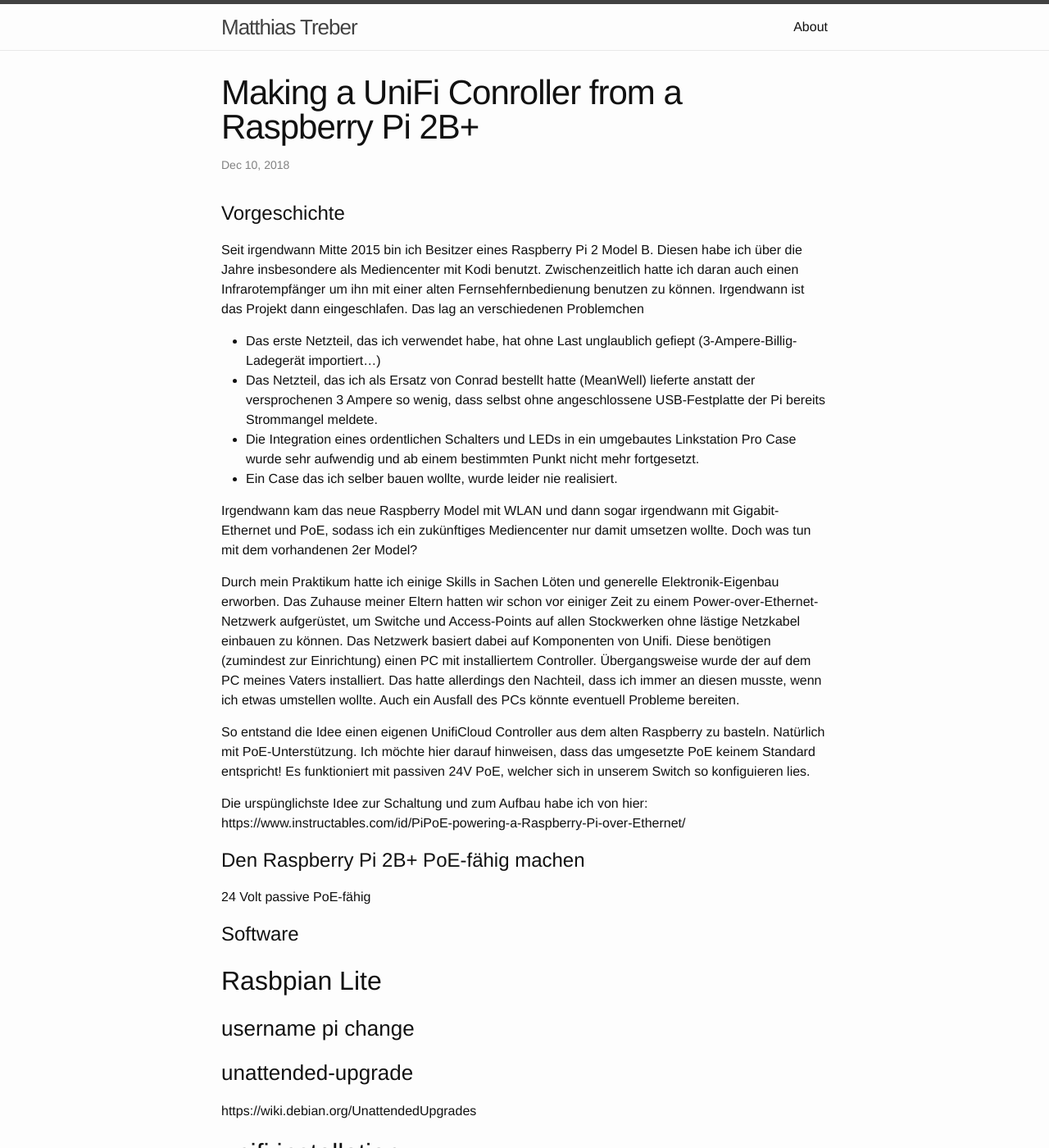
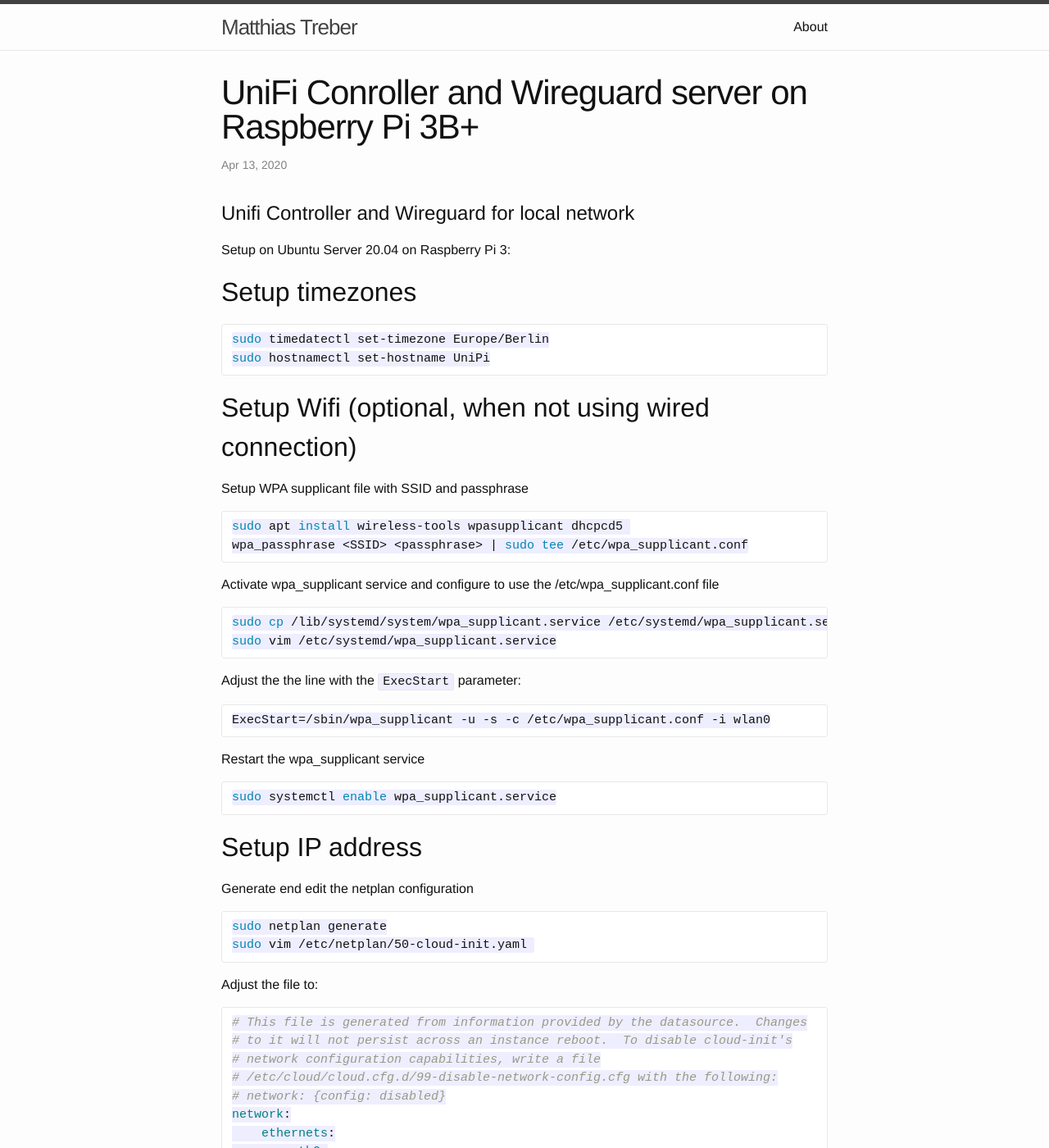
Before and after one commit to materpillar/materpillar.github.io, a Jekyll site: the page built from _posts/2018-12-10-UniPiController.markdown, in a window 1280 px wide and 1400 px high. Shown: the whole window at 82% size. Built offline with Jekyll 4.4.1, drawn with Linux system fonts in a browser that asks for light colours; some of the changed text lies outside the part shown.

Commit message:
UniPi update

````diff
--- a/_posts/2018-12-10-UniPiController.markdown
+++ b/_posts/2018-12-10-UniPiController.markdown
@@ -1,59 +1,132 @@
 ---
 layout: post
-title:  "Making a UniFi Conroller from a Raspberry Pi 2B+"
-date:   2018-12-10 22:00:00 +0200
+title:  "UniFi Conroller and Wireguard server on Raspberry Pi 3B+"
+date:   2020-04-13 22:00:00 +0200
 categories: project
 ---
 
+# Unifi Controller and Wireguard for local network
+Setup on Ubuntu Server 20.04 on Raspberry Pi 3:
 
-# Vorgeschichte
+## Setup timezones
+```bash
+sudo timedatectl set-timezone Europe/Berlin
+sudo hostnamectl set-hostname UniPi
+```
 
-Seit irgendwann Mitte 2015 bin ich Besitzer eines Raspberry Pi 2 Model B. Diesen habe ich über die Jahre insbesondere als Mediencenter mit Kodi benutzt.
-Zwischenzeitlich hatte ich daran auch einen Infrarotempfänger um ihn mit einer alten Fernsehfernbedienung benutzen zu können. Irgendwann ist das Projekt dann eingeschlafen.
-Das lag an verschiedenen Problemchen
-* Das erste Netzteil, das ich verwendet habe, hat ohne Last unglaublich gefiept (3-Ampere-Billig-Ladegerät importiert...)
-* Das Netzteil, das ich als Ersatz von Conrad bestellt hatte (MeanWell) lieferte anstatt der versprochenen 3 Ampere so wenig, dass selbst ohne angeschlossene USB-Festplatte der Pi bereits Strommangel meldete.
-* Die Integration eines ordentlichen Schalters und LEDs in ein umgebautes Linkstation Pro Case wurde sehr aufwendig und ab einem bestimmten Punkt nicht mehr fortgesetzt.
-* Ein Case das ich selber bauen wollte, wurde leider nie realisiert.
+## Setup Wifi (optional, when not using wired connection)
 
-Irgendwann kam das neue Raspberry Model mit WLAN und dann sogar irgendwann mit Gigabit-Ethernet und PoE, sodass ich ein zukünftiges Mediencenter nur damit umsetzen wollte.
-Doch was tun mit dem vorhandenen 2er Model?
+Setup WPA supplicant file with SSID and passphrase
+```bash
+sudo apt install wireless-tools wpasupplicant dhcpcd5
+wpa_passphrase <SSID> <passphrase> | sudo tee /etc/wpa_supplicant.conf
+```
 
-Durch mein Praktikum hatte ich einige Skills in Sachen Löten und generelle Elektronik-Eigenbau erworben. Das Zuhause meiner Eltern hatten wir schon vor einiger Zeit zu einem Power-over-Ethernet-Netzwerk aufgerüstet, um Switche und Access-Points auf allen Stockwerken ohne lästige Netzkabel einbauen zu können.
-Das Netzwerk basiert dabei auf Komponenten von Unifi. Diese benötigen (zumindest zur Einrichtung) einen PC mit installiertem Controller. Übergangsweise wurde der auf dem PC meines Vaters installiert. Das hatte allerdings den Nachteil, dass ich immer an diesen musste, wenn ich etwas umstellen wollte.
-Auch ein Ausfall des PCs könnte eventuell Probleme bereiten.
+Activate wpa_supplicant service and configure to use the /etc/wpa_supplicant.conf file
+```bash
+sudo cp /lib/systemd/system/wpa_supplicant.service /etc/systemd/wpa_supplicant.service
+sudo vim /etc/systemd/wpa_supplicant.service
+```
+Adjust the the line with the `ExecStart` parameter:
+```
+ExecStart=/sbin/wpa_supplicant -u -s -c /etc/wpa_supplicant.conf -i wlan0
+```
+Restart the wpa_supplicant service
+```bash
+sudo systemctl enable wpa_supplicant.service
+```
 
-So entstand die Idee einen eigenen UnifiCloud Controller aus dem alten Raspberry zu basteln. Natürlich mit PoE-Unterstützung.
-Ich möchte hier darauf hinweisen, dass das umgesetzte PoE keinem Standard entspricht! Es funktioniert mit passiven 24V PoE, welcher sich in unserem Switch so konfiguieren lies.
+## Setup IP address
+Generate end edit the netplan configuration
+```bash
+sudo netplan generate
+sudo vim /etc/netplan/50-cloud-init.yaml
+```
 
-Die urspünglichste Idee zur Schaltung und zum Aufbau habe ich von hier:
-https://www.instructables.com/id/PiPoE-powering-a-Raspberry-Pi-over-Ethernet/
+Adjust the file to:
+```yaml
+# This file is generated from information provided by the datasource.  Changes
+# to it will not persist across an instance reboot.  To disable cloud-init's
+# network configuration capabilities, write a file
+# /etc/cloud/cloud.cfg.d/99-disable-network-config.cfg with the following:
+# network: {config: disabled}
+network:
+    ethernets:
+        eth0:
+            dhcp4: no
+            dhcp6: no
+            addresses: [192.168.XX.XX/24, ]
+            gateway4: 192.168.XX.XX
+            nameservers:
+                    addresses: [192.168.XX.XX, ]
+    version: 2
+```
+Apply the configuration:
+```bash
+sudo netplan apply
+```
 
+## Install MongoDB 3.4 and Unifi Controller package
+```bash
+sudo apt install openjdk-8-jre-headless
+sudo apt install wget
+wget -q0 - https://www.mongodb.org/static/pgp/server-3.4.asc | sudo apt-key add -
+echo "deb https://repo.mongodb.org/apt/ubuntu xenial/mongodb-org/3.4 multiverse" | sudo tee /etc/apt/sources.list.d/mongodb-org-3.4.list
+sudo apt install mongodb
+wget https://dl.ui.com/unifi/5.12.66/unifi_sysvinit_all.deb
+sudo dpkg -i unifi_sysvinit_all.deb
+```
 
-# Den Raspberry Pi 2B+ PoE-fähig machen
+## Configure proper mail SMTP and stuff
+I would like to use an external SMTP server to send emails from unattendend upgrades
+to my personal email adress:
+```bash
+sudo apt install exim4
+sudo dpkg-reconfigure exim4-config
+```
+Choose
+- General type of mail configuration: mail sent by smarthost; received via SMTP or fetchmail
+- System mail name: UniPi
+- IP-address to listen on for incoming SMTP connections: 127.0.0.1 ; ::1
+- Other destinations for which mail is accepted: UniPi
+- Machines to relay mail for: <leave this blank>
+- IP address or host name of the outgoing smarthost: <mail.example.com::587>
+- Hide local mail name in outgoing mail?
+  Yes - all outgoing mail will appear to come from your smarthost account
+  **No - mail sent with a valid sender name header will keep the sender’s name**
+- Keep number of DNS-queries minimal (Dial-on-Demand)? No
+- Delivery method for local mail: <choose the one you prefer>
+- Split configuration file into small files? No
 
+Edit passwd.client
+```bash
+sudo vim /etc/exim4/passwd.client
+```
+and add
+```
+mail.example.com:<login>:<password>
+```
+run
+```bash
+sudo update-exim4.conf
+sudo systemctl restart exim4.service
+```
 
+### Configure the correct from-adressess to the one from our smtp server:
+In /etc/email-adresses, add:
+```bash
+ubuntu <from-mail-adress>
+root <from-mail-adress>
+```
 
-24 Volt passive PoE-fähig
+#### Edit the from name for the user accounts
+```bash
+sudo chfn -f 'ubuntu at UniPi' ubuntu
+sudo chfn -f 'root at UniPi' root
+```
 
-
-# Software
-
-## Rasbpian Lite
-
-### username pi change
-
-### unattended-upgrade
-https://wiki.debian.org/UnattendedUpgrades
-
-
-## unifi installation
-
-Install java-8 first!
-sudo apt-get install openjdk-8-headless
-
-https://help.ubnt.com/hc/en-us/articles/220066768-UniFi-How-to-Install-and-Update-via-APT-on-Debian-or-Ubuntu
-
-### Adding the repository
-
-### Configuring
+## Configure automatic update and upgrade
+```bash
+sudo vim /etc/apt/apt.conf.d/50unattended-upgrades
+sudo vim /etc/apt/apt.conf.d/20auto-upgrades
+```
````
Also changed, not shown: _posts/2020-03-08-Driver-for-TPLinkT3UAC1300.md (added, +17 -0 lines), _posts/2020-03-08-WifiDriverForTPLinkT3U-AC1300.md (deleted, +0 -12 lines).
